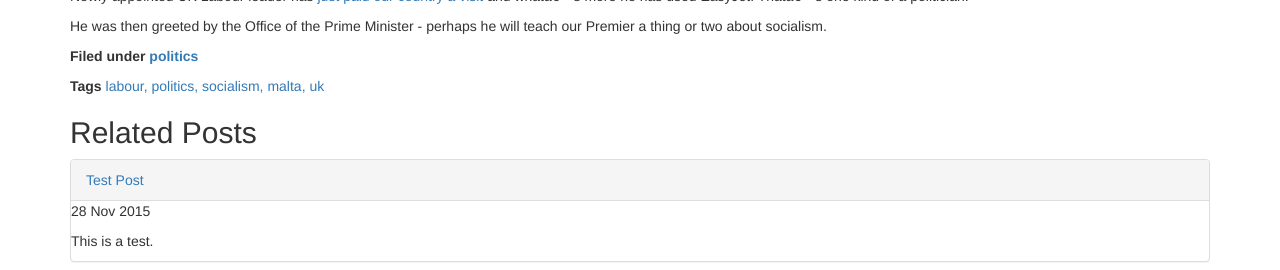
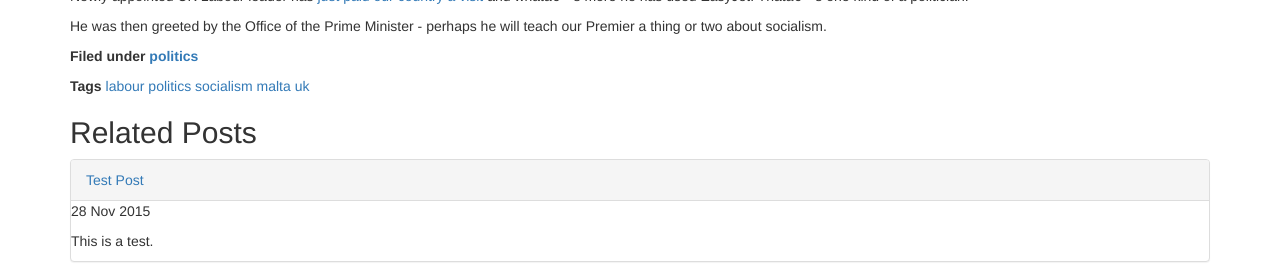
Before and after one commit to dannydes/dannydes.github.io, a Jekyll site: the page built from _posts/2015-12-23-corbyn-comes-to-malta.md, in a window 1280 px wide, cut to the strip 464-734 px from the top of the page. Built offline with Jekyll 4.4.1, drawn with Linux system fonts in a browser that asks for light colours; nearby versions of some CDN libraries; comment, search, counter and statistics services are not loaded.

Commit message:
tags are seperated soley by spaces

```diff
--- a/_posts/2015-12-23-corbyn-comes-to-malta.md
+++ b/_posts/2015-12-23-corbyn-comes-to-malta.md
@@ -2,7 +2,7 @@
 title: Corbyn Comes To Malta!
 layout: post
 category: politics
-tags: labour, politics, socialism, malta, uk
+tags: labour politics socialism malta uk
 ---
 
 ![Picture of Jeremy Corbyn](https://cdn-attachments.timesofmalta.com/cb6de655f38acace75dbf27b3a95dad05fa8c657-1450873355-567a920b-620x348.jpg)
```
